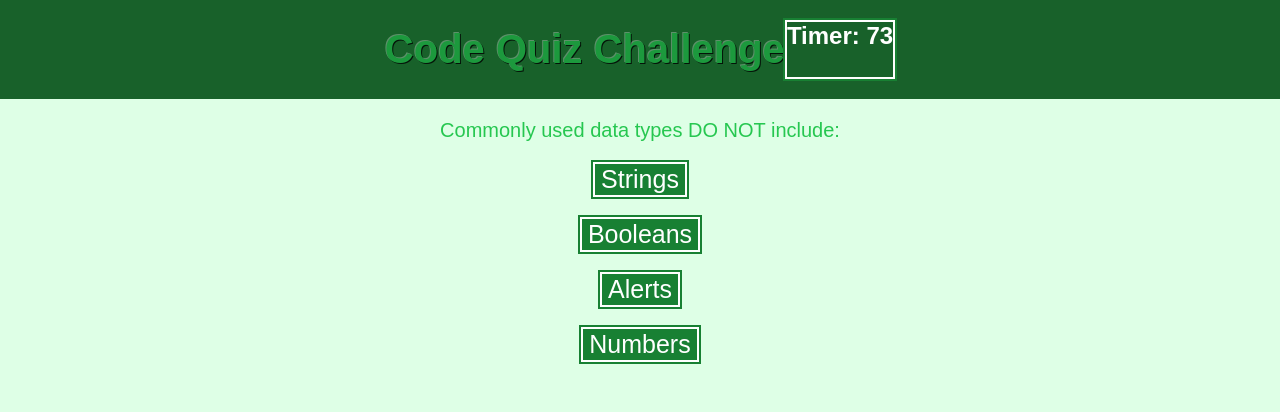
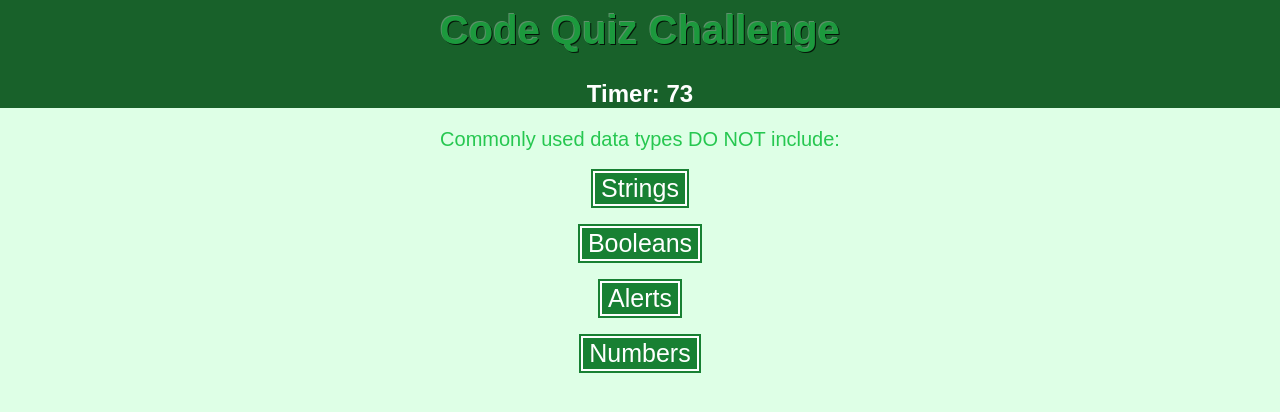
Before and after one commit to aliciachamar/code-quiz, a plain HTML site: page index.html in a window 1280 px wide. Both pictures are taken after a click on the button "START". Drawn offline with Linux system fonts and the light colour scheme.

Commit message:
added screenshot to images folder and fixed timer position

```diff
--- a/assets/css/style.css
+++ b/assets/css/style.css
@@ -7,7 +7,6 @@ body {
 }
 
 header {
-    display: flex;
     width: 100%;
     background-color: #18612a;
     justify-content: center;
@@ -19,15 +18,14 @@ h1 {
     color: #1c993d;
     display: inline;
     text-shadow: -1px -1px 0px rgba(255,255,255,0.3), 1px 1px 0px rgba(0,0,0,0.8);
+    line-height: 150%;
 }
 
 h2 {
     font-size: 150%;
     text-align: center;
     color: white;
-    border: solid 2px white;
-    outline: solid 2px #188033;
-    display: inline;
+    display: block;
 }
 
 p {
--- a/assets/js/script.js
+++ b/assets/js/script.js
@@ -2,7 +2,6 @@ var $questionText = document.querySelector("#question");
 var $startButton = document.createElement("button");
 var $timerDisplay = document.querySelector("#timerDisplay");
 var $highscoreList = document.querySelector("#highscores");
-// var $highscoreDisplay = document.querySelector("#scores");
 
 var time = 75;
 
@@ -68,6 +67,7 @@ var questions = [
 ];
 
 var userScore;
+var userInitials;
 
 var existing = localStorage.getItem("highscores");
 
@@ -77,8 +77,6 @@ $startButton.textContent = "START";
 $questionText.appendChild($startButton);
 $startButton.addEventListener("click", playGame);
 
-function playGame() {
-    $startButton.style.display = "none";
 function gameTimer () {
     time--;
     $timerDisplay.textContent = "Timer: " + time;
@@ -87,6 +85,9 @@ function playGame() {
        endGame();
     }
 }
+
+function playGame() {
+    $startButton.style.display = "none";
     var timer = setInterval(gameTimer, 1000);
     nextQuestion();
 }
@@ -111,7 +112,6 @@ function checkAnswer(event) {
         nextQuestion();
     } else {
         console.log("Right");
-
     }
     if (index < 5) {
         nextQuestion();
@@ -123,6 +123,7 @@ function checkAnswer(event) {
 function endGame() {
     if (time === 0) {
         $questionText.textContent = "Time is up! Play again to get a score.";
+        playGame();
     } else {
         userScore = time;
         userInitials = prompt("Please enter your initials.");
@@ -139,6 +140,7 @@ function endGame() {
             localStorage.setItem("highscores", scoreObj);
         }
     }
+    $timerDisplay.style.display = "none";
     $questionText.textContent = "High Scores";
     $questionText.style.textDecoration = "underline";
     scoreHistory = JSON.parse(localStorage.getItem("highscores"));
```
Also changed, not shown: index.html (+2 -0 lines), assets/images/screenshot.PNG (added). Lines whose indentation alone changed are shown as unchanged.
